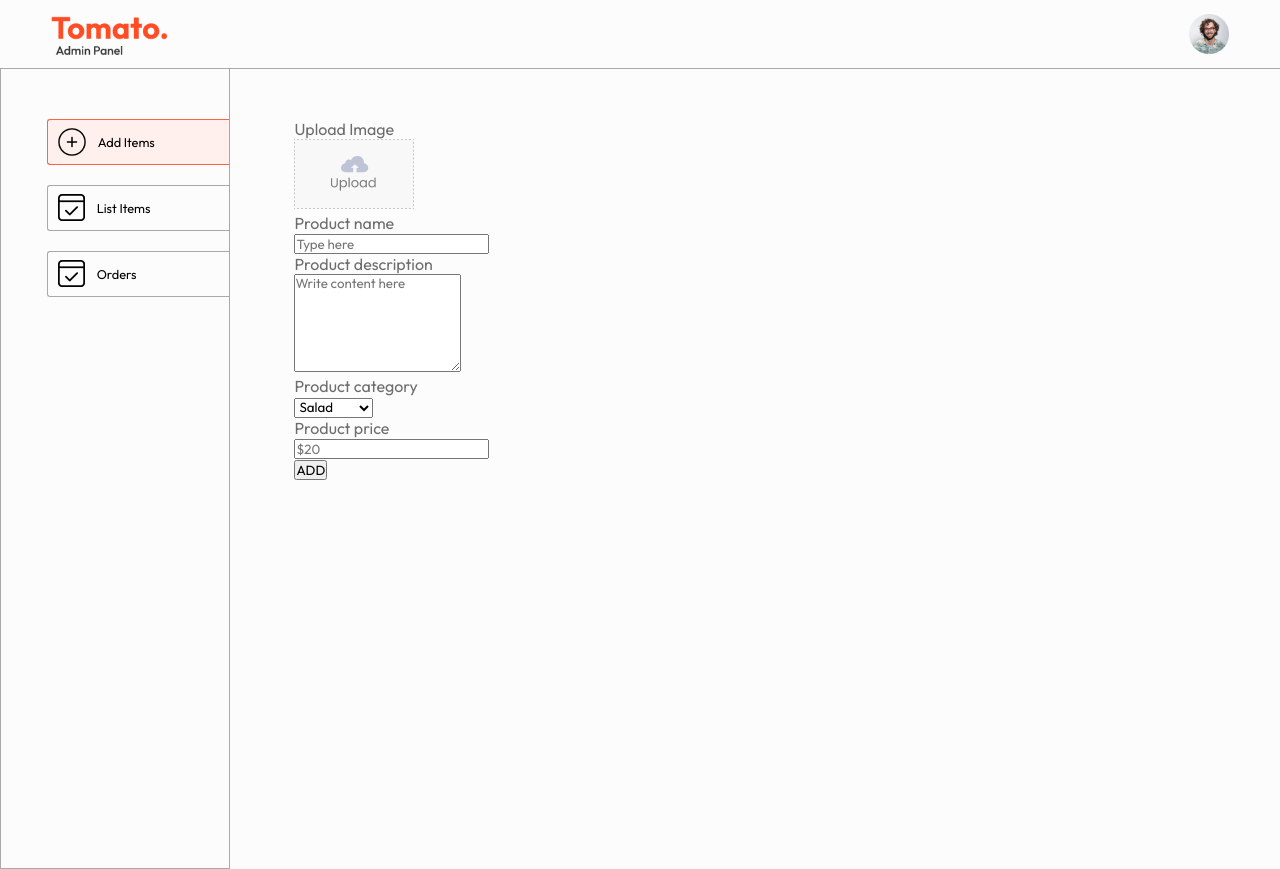
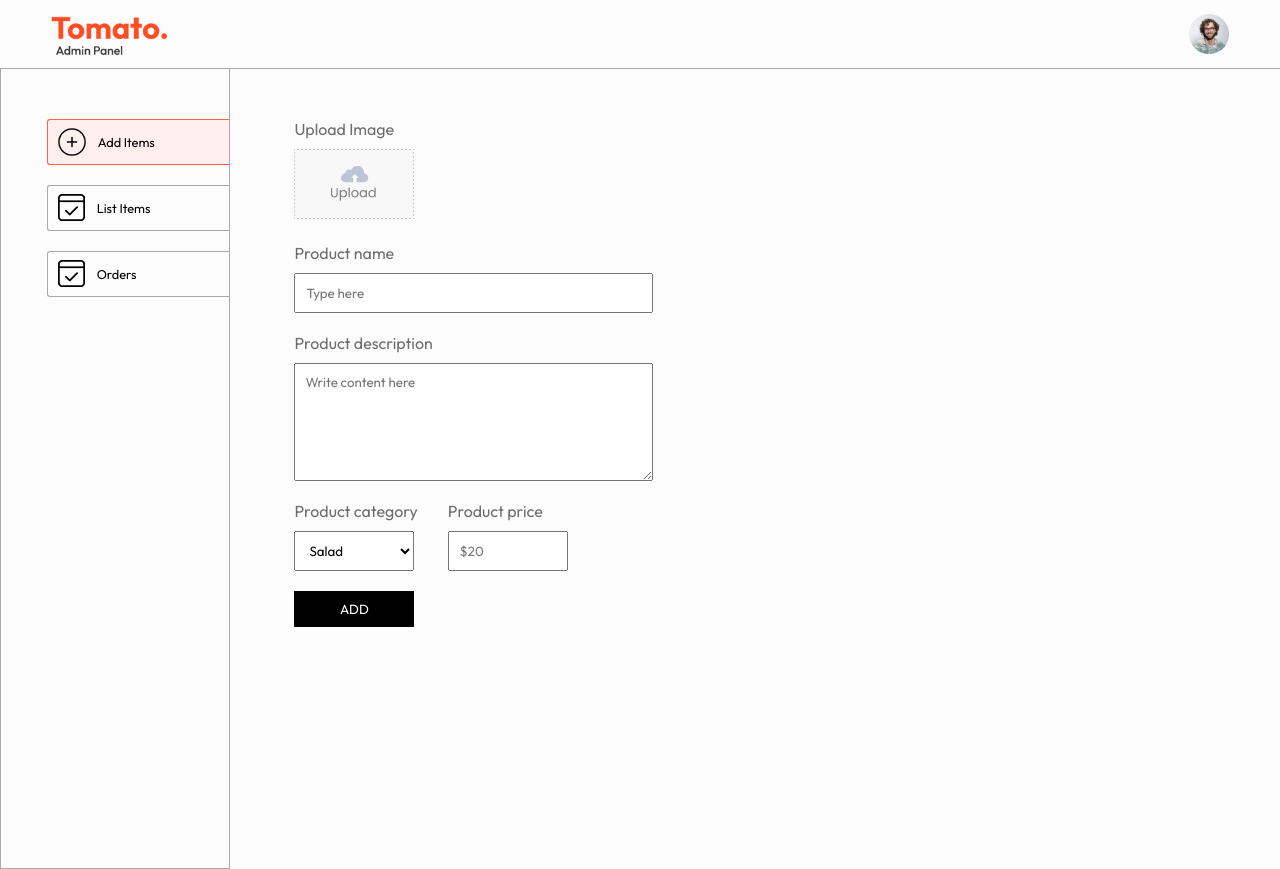
Before and after one commit to kmstorm/FoodDeli, a React (Vite) app in the folder admin/: page /add in a window 1280 px wide. Built offline with nearby package versions, Linux system fonts and the light colour scheme.

Commit message:
build and design add option

```diff
--- a/admin/src/index.css
+++ b/admin/src/index.css
@@ -26,3 +26,9 @@ hr{
 .app-content{
   display: flex;
 }
+
+.flex-col{
+  display: flex;
+  flex-direction: column;
+  gap: 10px;
+}
--- a/admin/src/pages/Add/Add.css
+++ b/admin/src/pages/Add/Add.css
@@ -5,3 +5,31 @@
     color: #6d6d6d;
     font-size: 16px;
 }
+.add form{
+    gap: 20px;
+}
+.add-img-upload img{
+    width: 120px;
+}
+.add-product-name, .add-product-description{
+    width: max(40%,280px);
+}
+.add-product-name input, .add-product-description textarea{
+    padding: 10px;
+}
+.add-category-price{
+    display: flex;
+    gap: 30px;
+}
+.add-category-price select, .add-category-price input{
+    max-width: 120px;
+    padding: 10px;
+}
+.add-btn{
+    max-width: 120px;
+    border: none;
+    padding: 10px;
+    background-color: black;
+    color: white;
+    cursor: pointer;
+}
--- a/admin/src/pages/Add/Add.jsx
+++ b/admin/src/pages/Add/Add.jsx
@@ -1,30 +1,49 @@
-import React from 'react'
+import React, { useState } from 'react'
 import './Add.css'
 import { assets } from '../../assets/assets'
 
 const Add = () => {
+
+    const [image,setImage] = useState(false);
+    const [data,setData] = useState({
+        name:"",
+        desription:"",
+        price:"",
+        category:"Salad"
+    })
+
+    const onChangeHandler = (event) => {
+        const name = event.target.name;
+        const value = event.target.value;
+        setData(data=>({...data,[name]:value}))
+    }
+
+    const onSubmitHandler = async (event) => {
+
+    }
+
   return (
     <div className='add'>
-        <form className='flex-col'>
+        <form className='flex-col' onSubmit={onSubmitHandler}>
             <div className='add-img-upload flex-col'>
                 <p>Upload Image</p>
                 <label htmlFor='image'>
-                    <img src={assets.upload_area} alt="" />
+                    <img src={image?URL.createObjectURL(image):assets.upload_area} alt="" />
                 </label>
-                <input type="file" id="image" hidden required />
+                <input onChange={(e)=>setImage(e.target.files[0])} type="file" id="image" hidden required />
             </div>
             <div className="add-product-name flex-col">
                 <p>Product name</p>
-                <input type="text" name='name' placeholder='Type here' />
+                <input onChange={onChangeHandler} vaulue={data.name} type="text" name='name' placeholder='Type here' />
             </div>
             <div className="add-product-description flex-col">
                 <p>Product description</p>
-                <textarea name="description" rows="6" placeholder='Write content here' ></textarea>
+                <textarea onChange={onChangeHandler} value={data.description} name="description" rows="6" placeholder='Write content here' required></textarea>
             </div>
             <div className="add-category-price">
                 <div className="add-category flex-col">
                     <p>Product category</p>
-                    <select name="category" >
+                    <select onChange={onChangeHandler}  name="category" >
                         <option value="Salad">Salad</option>
                         <option value="Rolls">Rolls</option>
                         <option value="Deserts">Deserts</option>
@@ -37,7 +56,7 @@ const Add = () => {
                 </div>
                 <div className="add-price flex-col">
                     <p>Product price</p>
-                    <input type="Number" name='price' placeholder='$20' />
+                    <input onChange={onChangeHandler} value={data.price} type="Number" name='price' placeholder='$20' />
                 </div>
             </div>
             <button type='submit' className='add-btn'>ADD</button>
```
